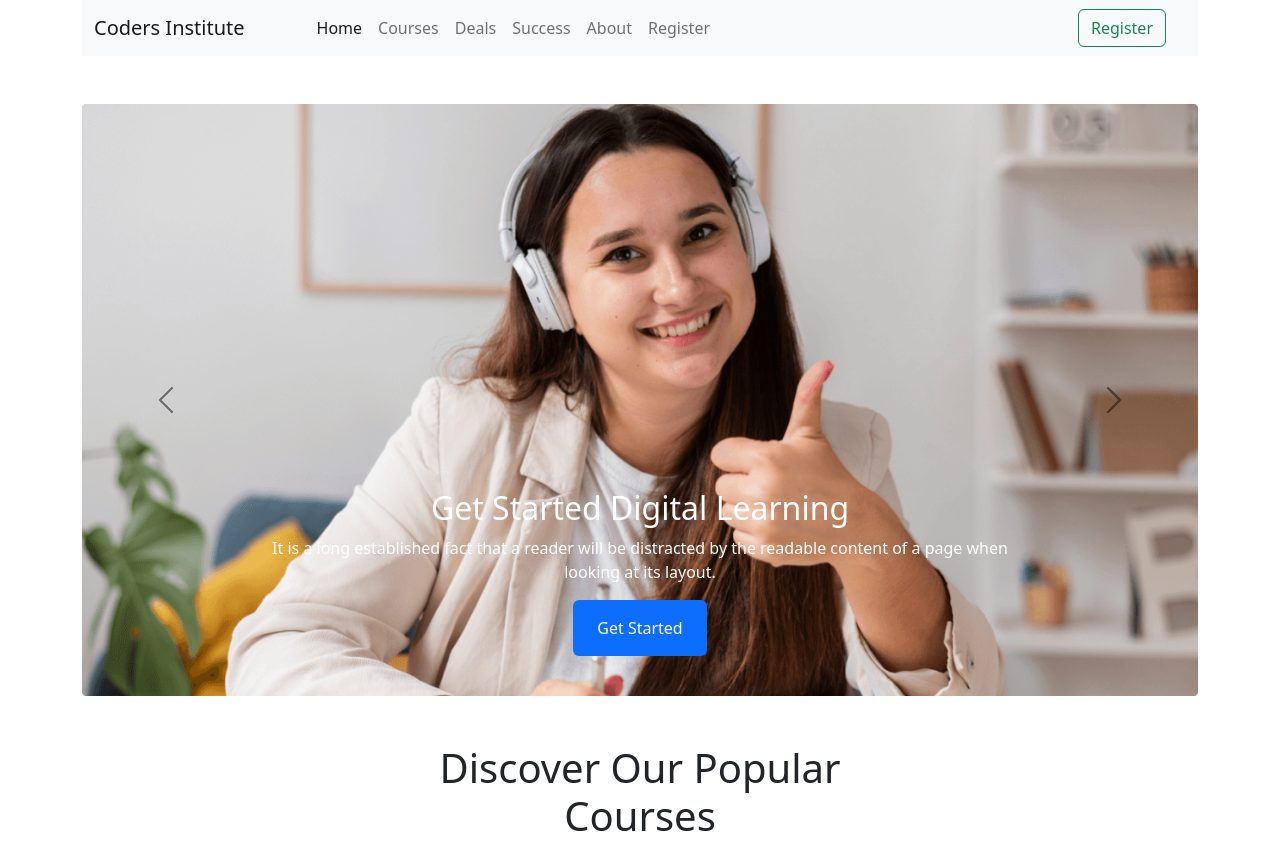
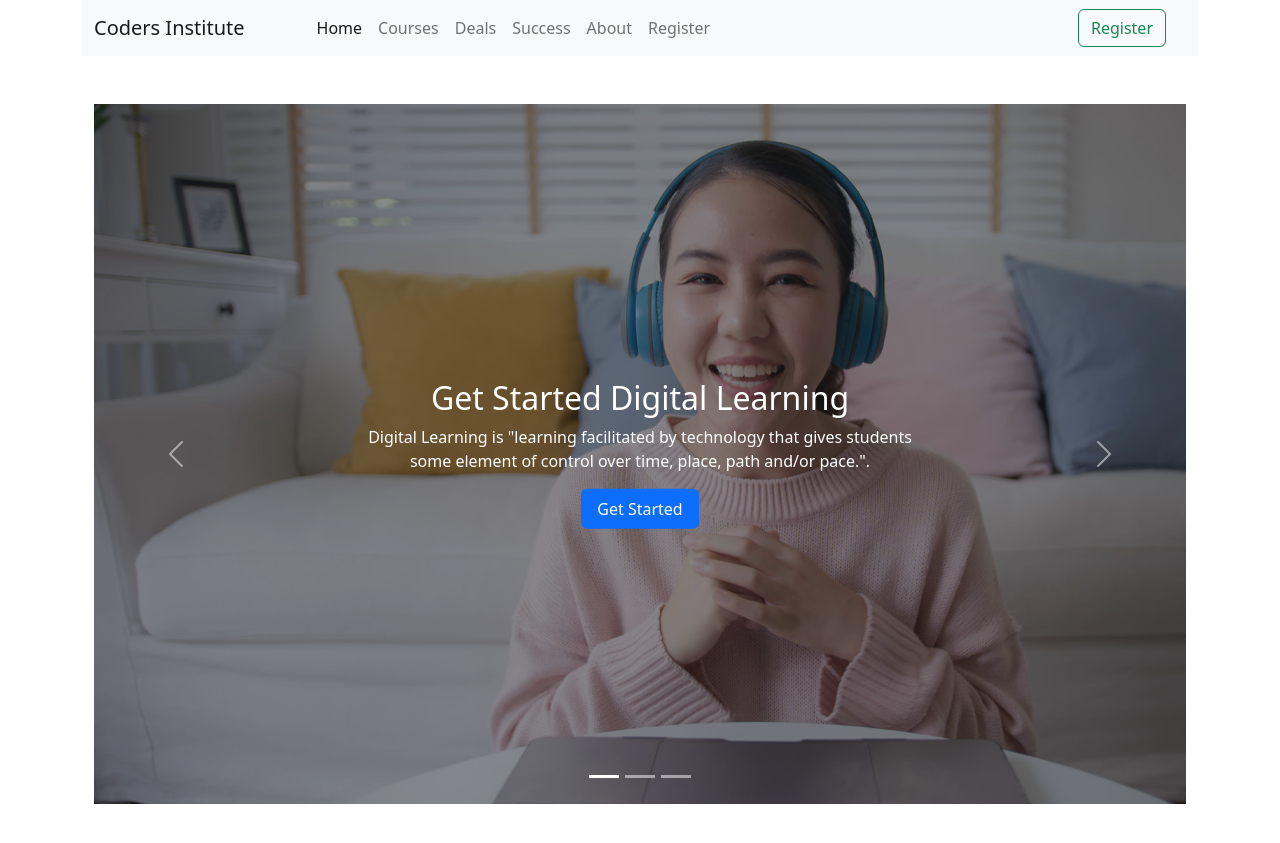
Before and after one commit to mahbub1626/coders-institute, a plain HTML site: page index.html in a window 1280 px wide. Shown: the top 843 px of the page. Drawn offline with nearby package versions, Linux system fonts and the light colour scheme.

Commit message:
courses changed

```diff
--- a/index.html
+++ b/index.html
@@ -54,55 +54,75 @@
                 </div>
             </nav>
         </section>
-        <!-- slider start  -->
-        <section class="mt-5">
-            <div id="carouselExampleDark" class="carousel carousel-dark slide" data-bs-ride="carousel">
+        <!-- slide start-->
+        <section class="container my-5">
+            <div id="carouselExampleCaptions" class="carousel slide" data-bs-ride="false">
+                <div class="carousel-indicators">
+                    <button type="button" data-bs-target="#carouselExampleCaptions" data-bs-slide-to="0" class="active"
+                        aria-current="true" aria-label="Slide 1"></button>
+                    <button type="button" data-bs-target="#carouselExampleCaptions" data-bs-slide-to="1"
+                        aria-label="Slide 2"></button>
+                    <button type="button" data-bs-target="#carouselExampleCaptions" data-bs-slide-to="2"
+                        aria-label="Slide 3"></button>
+                </div>
+                <div class="carousel-inner">
+                    <div class="carousel-item active position-relative bg-dark text-center ">
+                        <img src="images/cover/cover-1.png" class="opacity-50 rounded d-block h-100 mx-auto " style=""
+                            alt="...">
+                        <div class="position-absolute top-50 start-50 translate-middle text-white">
+                            <h2 class="">Get Started Digital Learning</h2>
+                            <p class="">Digital Learning is "learning facilitated by technology that gives
+                                students
+                                some
+                                element of control over time, place, path and/or pace.".</p>
 
-                <div class="carousel-inner">
-                    <div class="carousel-item active" data-bs-interval="10000">
-                        <img src="images/cover/cover-1.png" class="d-block w-100" alt="...">
-                        <div class="carousel-caption d-flex flex-column  text-white">
-                            <h2 class="">Get Started Digital Learning</h2>
-                            <p class="">It is a long established fact that a reader will be distracted by the
-                                readable
-                                content of a page when looking at its layout.</p>
-                            <div>
-                                <button class="bg-primary py-3 px-4 border border-0 rounded text-white">Get
-                                    Started</button>
-                            </div>
-
+                            <button class=" bg-primary py-2 px-3 border border-0 rounded text-white">Get
+                                Started</button>
                         </div>
                     </div>
-                    <!-- <div class="carousel-item" data-bs-interval="2000">
-                        <img src="images/cover/cover-2.png" class="d-block w-100" alt="...">
-                        <div class="carousel-caption d-none d-md-block">
-                            <h5>Second slide label</h5>
-                            <p>Some representative placeholder content for the second slide.</p>
-                            <button class="bg-primary py-3 px-4 border border-0 rounded">Get Started</button>
+                    <div class="carousel-item active position-relative bg-dark text-center ">
+                        <img src="images/cover/cover-2.png" class="opacity-50 rounded h-100 mx-auto d-block " style=""
+                            alt="...">
+                        <div class="position-absolute top-50 start-50 translate-middle text-white">
+                            <h2 class="">Get Started Digital Learning</h2>
+                            <p class="">Digital Learning is "learning facilitated by technology that gives
+                                students
+                                some
+                                element of control over time, place, path and/or pace.".</p>
+
+                            <button class=" bg-primary py-2 px-3 border border-0 rounded text-white">Get
+                                Started</button>
                         </div>
                     </div>
-                    <div class="carousel-item">
-                        <img src="images/cover/cover-3.jpg" class="d-block w-100" alt="...">
-                        <div class="carousel-caption d-none d-md-block">
-                            <h5>Third slide label</h5>
-                            <p>Some representative placeholder content for the third slide.</p>
-                            <button class="bg-primary py-3 px-4 border border-0 rounded">Get Started</button>
+                    <div class="carousel-item active position-relative bg-dark text-center ">
+                        <img src="images/cover/cover-3.png" class="opacity-50 rounded h-100 d-block mx-auto " style=""
+                            alt="...">
+                        <div class="position-absolute top-50 start-50 translate-middle text-white">
+                            <h2 class="">Get Started Digital Learning</h2>
+                            <p class="">Digital Learning is "learning facilitated by technology that gives
+                                students
+                                some
+                                element of control over time, place, path and/or pace.".</p>
+
+                            <button class=" bg-primary py-2 px-3 border border-0 rounded text-white">Get
+                                Started</button>
                         </div>
-                    </div> -->
+                    </div>
+
                 </div>
-                <button class="carousel-control-prev" type="button" data-bs-target="#carouselExampleDark"
+                <button class="carousel-control-prev" type="button" data-bs-target="#carouselExampleCaptions"
                     data-bs-slide="prev">
                     <span class="carousel-control-prev-icon" aria-hidden="true"></span>
                     <span class="visually-hidden">Previous</span>
                 </button>
-                <button class="carousel-control-next" type="button" data-bs-target="#carouselExampleDark"
+                <button class="carousel-control-next" type="button" data-bs-target="#carouselExampleCaptions"
                     data-bs-slide="next">
                     <span class="carousel-control-next-icon" aria-hidden="true"></span>
                     <span class="visually-hidden">Next</span>
                 </button>
             </div>
         </section>
-        <!-- slider end  -->
+        <!-- slide end-->
     </header>
     <!-- Header end -->
 
@@ -120,7 +140,7 @@
                 <!-- course 01 -->
                 <div class="row border rounded my-3">
                     <div class="col-md-4 g-0 ">
-                        <img class="img-fluid" src="images/course/course-1.png" alt="">
+                        <img class="img-fluid w-100" src="images/course/course-1.png" alt="">
                     </div>
 
                     <div class="col-md-8 m-auto p-3">
@@ -136,7 +156,7 @@
                 <!-- course 02 -->
                 <div class="row border rounded my-3">
                     <div class="col-md-4 g-0">
-                        <img class="img-fluid" src="images/course/course-2.png" alt="">
+                        <img class="img-fluid w-100" src="images/course/course-2.png" alt="">
                     </div>
 
                     <div class="col-md-8 m-auto p-3">
@@ -152,7 +172,7 @@
                 <!-- course 03 -->
                 <div class="row border rounded my-3">
                     <div class="col-md-4 g-0">
-                        <img class="img-fluid" src="images/course/course-3.png" alt="">
+                        <img class="img-fluid w-100" src="images/course/course-3.png" alt="">
                     </div>
 
                     <div class="col-md-8 m-auto p-3">
@@ -168,7 +188,7 @@
                 <!-- course 04 -->
                 <div class="row border rounded my-3">
                     <div class="col-md-4 g-0">
-                        <img class="img-fluid" src="images/course/course-4.png" alt="">
+                        <img class="img-fluid w-100" src="images/course/course-4.png" alt="">
                     </div>
 
                     <div class="col-md-8 m-auto p-3">
@@ -184,7 +204,7 @@
                 <!-- course 05 -->
                 <div class="row border rounded my-3">
                     <div class="col-md-4 g-0">
-                        <img class="img-fluid" src="images/course/course-5.png" alt="">
+                        <img class="img-fluid w-100" src="images/course/course-5.png" alt="">
                     </div>
 
                     <div class="col-md-8 m-auto p-3">
@@ -200,7 +220,7 @@
                 <!-- course 06 -->
                 <div class="row border rounded my-3">
                     <div class="col-md-4 g-0">
-                        <img class="img-fluid" src="images/course/course-6.png" alt="">
+                        <img class="img-fluid w-100" src="images/course/course-6.png" alt="">
                     </div>
 
                     <div class="col-md-8 m-auto p-3">
@@ -223,6 +243,7 @@
 
         </section>
         <!-- Courses end -->
+
         <!-- explore the Learning start -->
         <section class="container my-5">
 
@@ -344,16 +365,6 @@
         </section>
         <!-- Successfull Students end -->
 
-        <!-- Feedback start-->
-        <section class="container">
-            <div>
-                <h1>Some Students Feedback</h1>
-                <p>It is a long established fact that a reader will be distracted by the readable content of a page when
-                    looking at its layout.</p>
-            </div>
-
-        </section>
-        <!-- Feedback end -->
 
         <!-- FAQ start -->
         <section class="container my-5">
```
Also changed, not shown: images/cover/cover-3.png (added).
